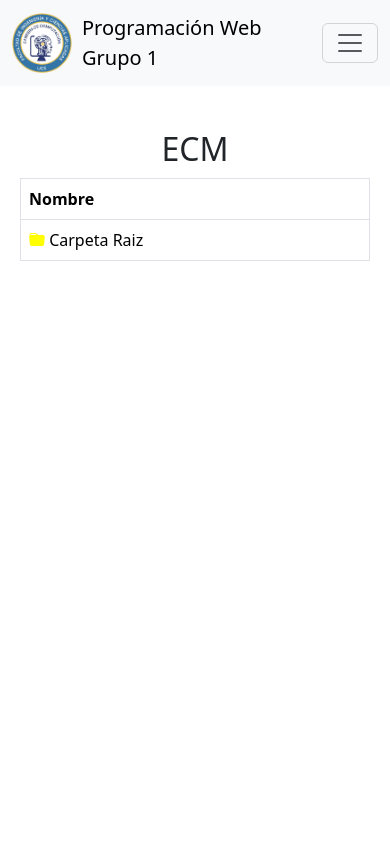
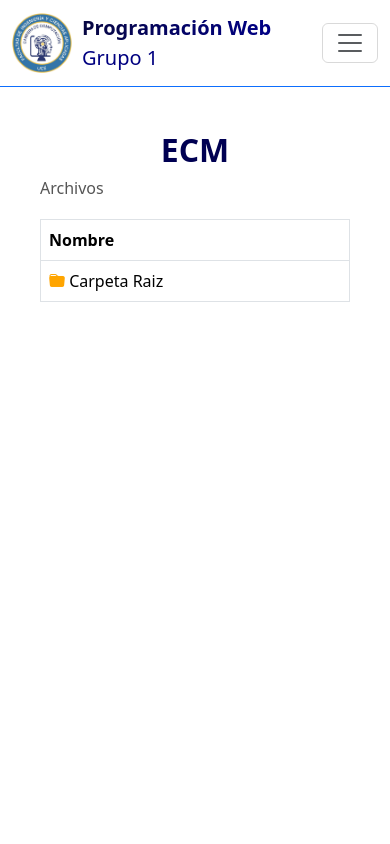
Before and after one commit to EdlithVinueza/grupal_pw_ecm_vue, a Vue app: page /ecm in a window 390 px wide. Shown: the top 844 px of the page. Built offline with nearby package versions, Linux system fonts and the light colour scheme.

Commit message:
Ultimos cambios responsivos

```diff
--- a/src/components/FileExplorer.vue
+++ b/src/components/FileExplorer.vue
@@ -3,7 +3,7 @@
     <h2 class="subtitle">{{ rutaActual }}</h2>
 
     <div class="d-flex justify-content-end">
-      <button v-if="historial.length > 0 || nombreCarpetaSeleccionada !== 'Archivos'" class="btn btn-primary mb-3" @click="regresarCarpeta">
+      <button v-if="enArchivos || historial.length > 0 || nombreCarpetaSeleccionada !== 'Archivos'" class="btn btn-primary mb-3" @click="regresarCarpeta">
         <i class="bi bi-arrow-left text-white"></i> Volver
       </button>
     </div>
@@ -16,29 +16,32 @@
           </tr>
         </thead>
         <tbody>
-          <tr v-for="carpeta in carpetas" :key="carpeta.id" @click="cargarArchivos(carpeta)">
+          <tr v-if="!enArchivos" @click="entrarArchivos">
+            <td class="highlight"><i class="bi bi-folder-fill icon-folder"></i> <span class="file-name">Carpeta Raiz</span></td>
+          </tr>
+          <tr v-for="carpeta in carpetas" :key="carpeta.id" v-if="enArchivos" @click="cargarArchivos(carpeta)">
             <td class="highlight"><i class="bi bi-folder-fill icon-folder"></i> <span class="file-name">{{ carpeta.nombre }}</span></td>
           </tr>
-          <tr v-for="archivo in archivos" :key="archivo.id" @click="descargar(archivo.id)">
+          <tr v-for="archivo in archivos" :key="archivo.id" v-if="enArchivos" @click="descargar(archivo.id)">
             <td class="highlight">
               <i :class="archivoIcon(archivo)" :style="{ color: archivoColor(archivo) }"></i> <span class="file-name">{{ archivo.nombre }}</span>
             </td>
           </tr>
-          <tr v-if="carpetas.length === 0 && archivos.length === 0">
+          <tr v-if="carpetas.length === 0 && archivos.length === 0 && enArchivos">
             <td colspan="2">No existen archivos, por favor crea o agrega archivos.</td>
           </tr>
         </tbody>
       </table>
     </div>
 
-    <div class="actions mb-3">
-      <input type="text" v-model="nuevaCarpeta" placeholder="Nombre de carpeta" class="form-control">
+    <div class="actions" v-if="enArchivos">
+      <input type="text" class="form-control-file" v-model="nuevaCarpeta" placeholder="Nombre de carpeta" >
       <button class="btn btn-primary" @click="agregarCarpeta">
         <i class="bi bi-plus-lg"></i> Agregar Carpeta
       </button>
     </div>
 
-    <div class="actions">
+    <div class="actions " v-if="enArchivos">
       <input type="file" class="form-control-file" @change="seleccionarArchivo">
       <button class="btn btn-primary" @click="guardarArchivo" :disabled="!archivoSeleccionado">
         <i class="bi bi-floppy-fill"></i> Guardar Archivo
@@ -66,6 +69,7 @@ export default {
       nombreCarpetaSeleccionada: "Archivos",
       nuevaCarpeta: "",
       archivoSeleccionado: null,
+      enArchivos: false,
     };
   },
   computed: {
@@ -120,8 +124,12 @@ export default {
         this.carpetas = carpetaAnterior.carpetas;
         this.archivos = carpetaAnterior.archivos;
       } else {
-        this.$emit('regresarCarpetaRaiz');
+        this.enArchivos = false;
       }
+    },
+    entrarArchivos() {
+      this.enArchivos = true;
+      this.fetchData();
     },
     agregarCarpeta() {
       if (!this.nuevaCarpeta.trim()) {
@@ -269,6 +277,13 @@ export default {
 </script>
 
 <style scoped>
+
+input{
+
+  border: 1px solid #c4c4c4;
+  border-radius: 5px;
+}
+
 .file-explorer-container {
   margin: 0 20px;
 }
@@ -306,7 +321,7 @@ export default {
 }
 
 .icon-folder {
-  color: yellow;
+  color: orange; /* Cambiado a naranja */
 }
 
 .icon-file {
--- a/src/components/Navbar.vue
+++ b/src/components/Navbar.vue
@@ -1,10 +1,10 @@
 <template>
-  <nav class="navbar navbar-expand-lg navbar-light bg-light">
+  <nav class="navbar navbar-expand-lg navbar-light bg-white border-bottom border-primary">
     <div class="container-fluid">
       <a class="navbar-brand d-flex align-items-center" href="#">
         <img src="@/assets/CC.png" alt="Logo" style="height: 60px; margin-right: 10px;">
-        <div>
-          Programaci&oacute;n Web
+        <div class="brand-text">
+          <strong class="gradient-text">Programaci&oacute;n Web</strong>
           <br>
           Grupo 1
         </div>
@@ -15,10 +15,14 @@
       <div class="collapse navbar-collapse justify-content-end" id="navbarNav">
         <ul class="navbar-nav text-center">
           <li class="nav-item">
-            <router-link class="nav-link" to="/">Home</router-link>
+            <router-link class="nav-link" to="/">
+              <i class="bi bi-house-door-fill"></i> Home
+            </router-link>
           </li>
           <li class="nav-item">
-            <router-link class="nav-link" to="/ecm">ECM</router-link>
+            <router-link class="nav-link" to="/ecm">
+              <i class="bi bi-folder-fill"></i> ECM
+            </router-link>
           </li>
         </ul>
       </div>
@@ -36,4 +40,24 @@ export default {
 .navbar {
   margin-bottom: 20px;
 }
+
+.navbar .brand-text {
+  color: #000080; /* Azul marino */
+  font-weight: normal; /* Sin negritas */
+}
+
+.navbar .gradient-text {
+  background: linear-gradient(to right, rgb(7, 7, 66), rgb(0, 0, 133));
+  -webkit-background-clip: text;
+  color: transparent;
+}
+
+.navbar .nav-link {
+  color: #000080; /* Azul marino */
+}
+
+.navbar .nav-link:hover {
+  text-decoration: underline;
+  font-size: 1.1em; /* Se expande */
+}
 </style>
--- a/src/views/ECMView.vue
+++ b/src/views/ECMView.vue
@@ -4,29 +4,7 @@
   </div>
   <div class="mt-4 container">
     <h1 class="title">ECM</h1>
-
-    <div>
-      <div v-if="!enArchivos">
-        <div class="table-responsive">
-          <table class="table table-bordered">
-            <thead>
-              <tr>
-                <th>Nombre</th>
-              </tr>
-            </thead>
-            <tbody>
-              <tr @click="entrarArchivos">
-                <td><i class="bi bi-folder-fill icon-folder"></i> <span class="file-name">Carpeta Raiz</span></td>
-              </tr>
-            </tbody>
-          </table>
-        </div>
-      </div>
-      <div v-else>
-
-        <FileExplorer :carpetaId="carpetaId" />
-      </div>
-    </div>
+    <FileExplorer :carpetaId="carpetaId" />
   </div>
   <div>
     <Footer />
@@ -63,7 +41,6 @@ export default {
 
 <style scoped>
 .container {
-
   flex-direction: column;
   align-items: center;
   justify-content: center;
@@ -75,6 +52,8 @@ export default {
   font-size: 2rem;
   margin-bottom: 10px;
   text-align: center;
+  color: rgb(0, 0, 82);
+  font-weight: bold;
 }
 
 .table-responsive {
@@ -93,6 +72,4 @@ export default {
 .file-name:hover {
   text-decoration: underline;
 }
-
-
 </style>
--- a/src/views/InicioView.vue
+++ b/src/views/InicioView.vue
@@ -3,7 +3,7 @@
     <Navbar />
   </div>
   <div class="container text-center d-flex flex-column justify-content-center main-container">
-    <h1 class="my-4">Universidad Central del Ecuador</h1>
+    <h1 class="my-4 gradient-text">Universidad Central del Ecuador</h1>
     <div class="d-flex flex-wrap justify-content-center logos-container">
       <img :src="logoUCE" alt="No se visualiza la imagen" class="img-fluid mx-3 my-2 logo">
       <img :src="logoCC" alt="No se visualiza la imagen" class="img-fluid mx-3 my-2 logo">
@@ -37,13 +37,30 @@ export default {
     goToECM() {
       this.$router.push({ name: 'ECM' });
     }
+  },
+  mounted() {
+    // Trigger the animation on mount
+    const logos = document.querySelectorAll('.logo');
+    logos.forEach(logo => {
+      logo.classList.add('flip');
+      setTimeout(() => {
+        logo.classList.remove('flip');
+      }, 1000); // Duration of the animation
+    });
   }
 };
 </script>
 
 <style scoped>
 .main-container {
-  height: 80vh;
+  height: 90vh;
+  margin-top: -3%; /* Ajusta este valor según sea necesario */
+}
+
+.gradient-text {
+  background: linear-gradient(to right, blue, black);
+  -webkit-background-clip: text;
+  color: transparent;
 }
 
 .logos-container {
@@ -56,12 +73,16 @@ export default {
   max-width: 300px;
   width: 100%;
   height: auto;
+  transition: transform 1s;
+}
+
+.logo.flip {
+  transform: rotateY(360deg);
 }
 
 button {
   max-width: 200px;
   width: 100%;
-
 }
 
 @media (max-width: 770px) {
@@ -70,10 +91,9 @@ button {
   }
   button {
     max-width: 70%;
+  }
+}
 
-  }
-
-}
 @media (max-width: 500px) {
   .main-container {
     height: 110vh;
```
